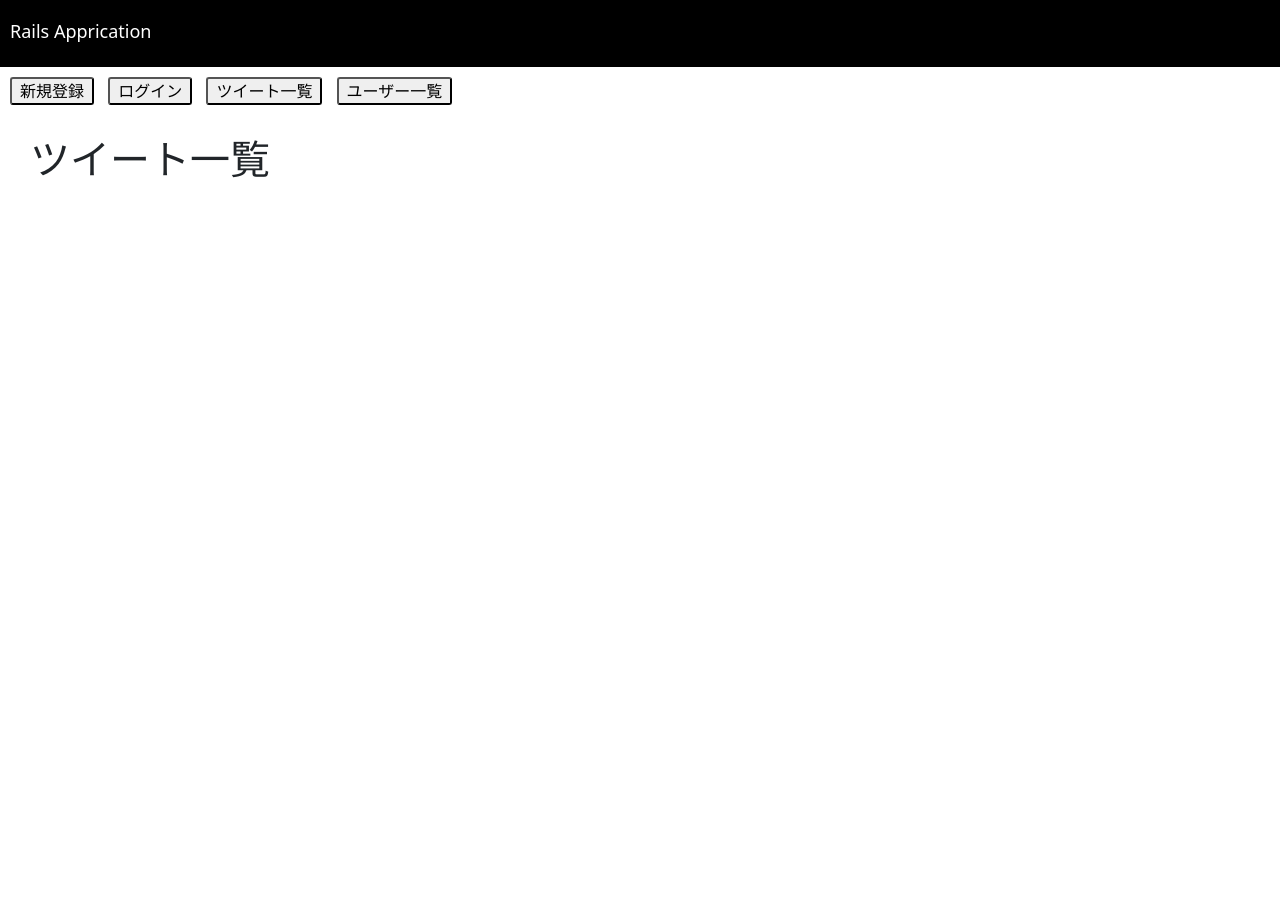
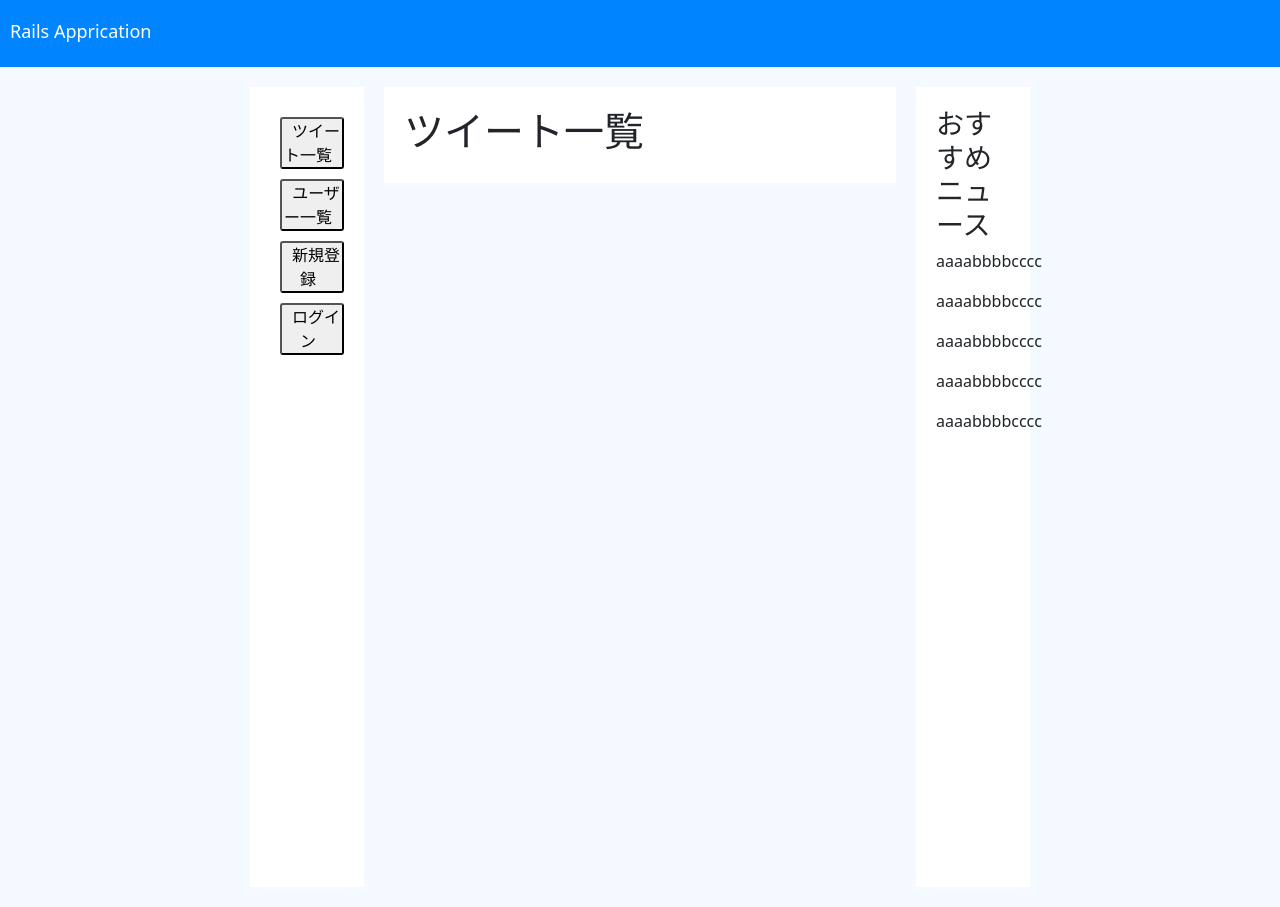
Before and after one commit to atsuki-t/Rails_practice, a Rails app: page / in a window 1280 px wide. Before the commit the page ends 800 px from the top, so only its background shows below. Run offline with Rails 7, Linux system fonts and the light colour scheme; data that the repository does not hold is empty; style sheets or scripts are compiled from the project's sources; some libraries are stand-ins or nearby versions.

Commit message:
スタイルの調整

```diff
--- a/app/assets/stylesheets/application.scss
+++ b/app/assets/stylesheets/application.scss
@@ -1,6 +1,6 @@
 @import "bootstrap";
 .header {
-  background: #000;
+  background: rgb(0, 132, 255);
   color: white;
   padding: 18px 10px 6px;
   p {
@@ -47,8 +47,28 @@ input {
     color: #000;
   }
 }
+.constitution {
+  display: flex;
+  background: rgb(244, 250, 255);
+}
+.side-menu {
+  width: 30%;
+  ul {
+    padding-left: 0;
+  }
+  li {
+    list-style: none;
+  }
+  .side-menu-container {
+    margin: 20px;
+    margin-left: 250px;
+    padding: 20px;
+    background: rgb(255, 255, 255);
+    height: 100vh;
+  }
+}
 .main {
-  padding: 30px;
+  width: 40%;
   button, input {
     margin-left: 0;
     margin-right: 5px;
@@ -56,4 +76,19 @@ input {
   .error_message {
     color: red;
   }
+  .main-container {
+    margin-top: 20px;
+    padding: 20px;
+    background: rgb(255, 255, 255);
+  }
 }
+.other {
+  width: 30%;
+  .other-container {
+    margin: 20px;
+    margin-right: 250px;
+    padding: 20px;
+    background: rgb(255, 255, 255);
+    height: 100vh;
+  }
+}
--- a/app/views/layouts/application.html.erb
+++ b/app/views/layouts/application.html.erb
@@ -11,18 +11,40 @@
 
   <body>
     <%= render "layouts/header" %>
-    <% if user_signed_in? %>
-      <button><%= link_to "新規投稿", new_tweet_path %></button>
-      <button><%= link_to "ログアウト", destroy_user_session_path, method: :delete, data: {confirm: "ログアウトしますか？"} %></button>
-      <button><%= link_to "マイページ", user_path(current_user.id) %></button>
-    <% else %>
-      <button><%= link_to "新規登録", new_user_registration_path %></button>
-      <button><%= link_to "ログイン", new_user_session_path %></button>
-    <% end %>
-      <button><%= link_to "ツイート一覧", tweets_path %></button>
-      <button><%= link_to "ユーザー一覧", users_path %></button>
-    <div class="main">
-      <%= yield %>
+    <div class="constitution">
+      <div class="side-menu">
+        <div class="side-menu-container">
+          <ul>
+          <li><button><%= link_to "ツイート一覧", tweets_path %></button></li>
+          <li><button><%= link_to "ユーザー一覧", users_path %></button></li>
+          <% if user_signed_in? %>
+          <li><button><%= link_to "新規投稿", new_tweet_path %></button></li>
+          <li><button><%= link_to "ログアウト", destroy_user_session_path, method: :delete, data: {confirm: "ログアウトしますか？"} %></button></li>
+          <li><button><%= link_to "マイページ", user_path(current_user.id) %></button></li>
+          <% else %>
+          <li><button><%= link_to "新規登録", new_user_registration_path %></button></li>
+          <li><button><%= link_to "ログイン", new_user_session_path %></button></li>
+          <% end %>
+          </ul>
+        </div>
+      </div>
+      <div class="main">
+        <div class="main-container">
+          <%= yield %>
+        </div>
+      </div>
+      <div class="other">
+        <div class="other-container">
+          <div>
+            <h3>おすすめニュース</h3>
+            <p>aaaabbbbcccc</p>
+            <p>aaaabbbbcccc</p>
+            <p>aaaabbbbcccc</p>
+            <p>aaaabbbbcccc</p>
+            <p>aaaabbbbcccc</p>
+          </div>
+        </div>
+      </div>
     </div>
   </body>
 </html>
```
